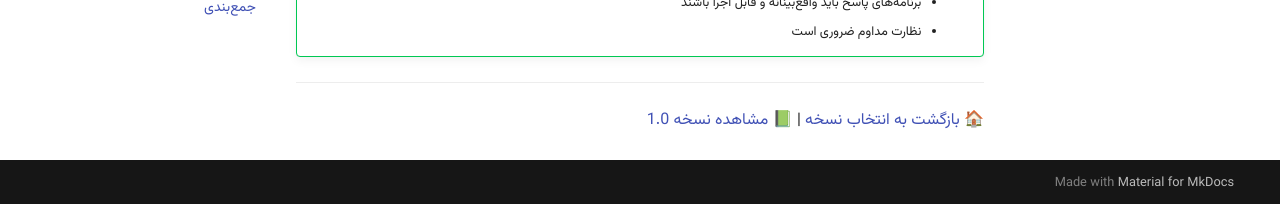
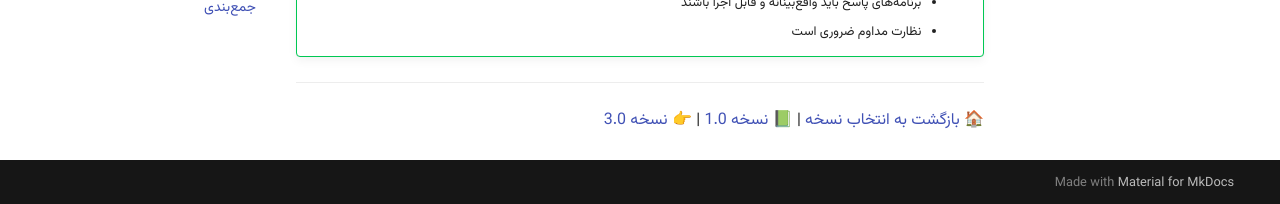
Before and after one commit to AliRezaBoroujerdian/pmo-docs, an MkDocs documentation site: the page built from docs/risk-management/versions/v2.0/overview.md, in a window 1280 px wide and 900 px high, scrolled down 5474 px. Shown: the part 693-897 px from the top of the window. Built offline with MkDocs 1.6.1 and Material for MkDocs 9.7.7, drawn with Linux system fonts in a browser that asks for light colours; comment, search, counter and statistics services are not loaded.

Commit message:
fix: Add link to version 3.0 in version 2.0 footer

```diff
--- a/docs/risk-management/versions/v2.0/overview.md
+++ b/docs/risk-management/versions/v2.0/overview.md
@@ -213,4 +213,4 @@ class RiskMonitor:
 
 ---
 
-[🏠 بازگشت به انتخاب نسخه](../../index.md) | [📗 مشاهده نسخه 1.0](../v1.0/overview.md)
+[🏠 بازگشت به انتخاب نسخه](../../index.md) | [📗 نسخه 1.0](../v1.0/overview.md) | [👉 نسخه 3.0](../v3.0/overview.md)
```
